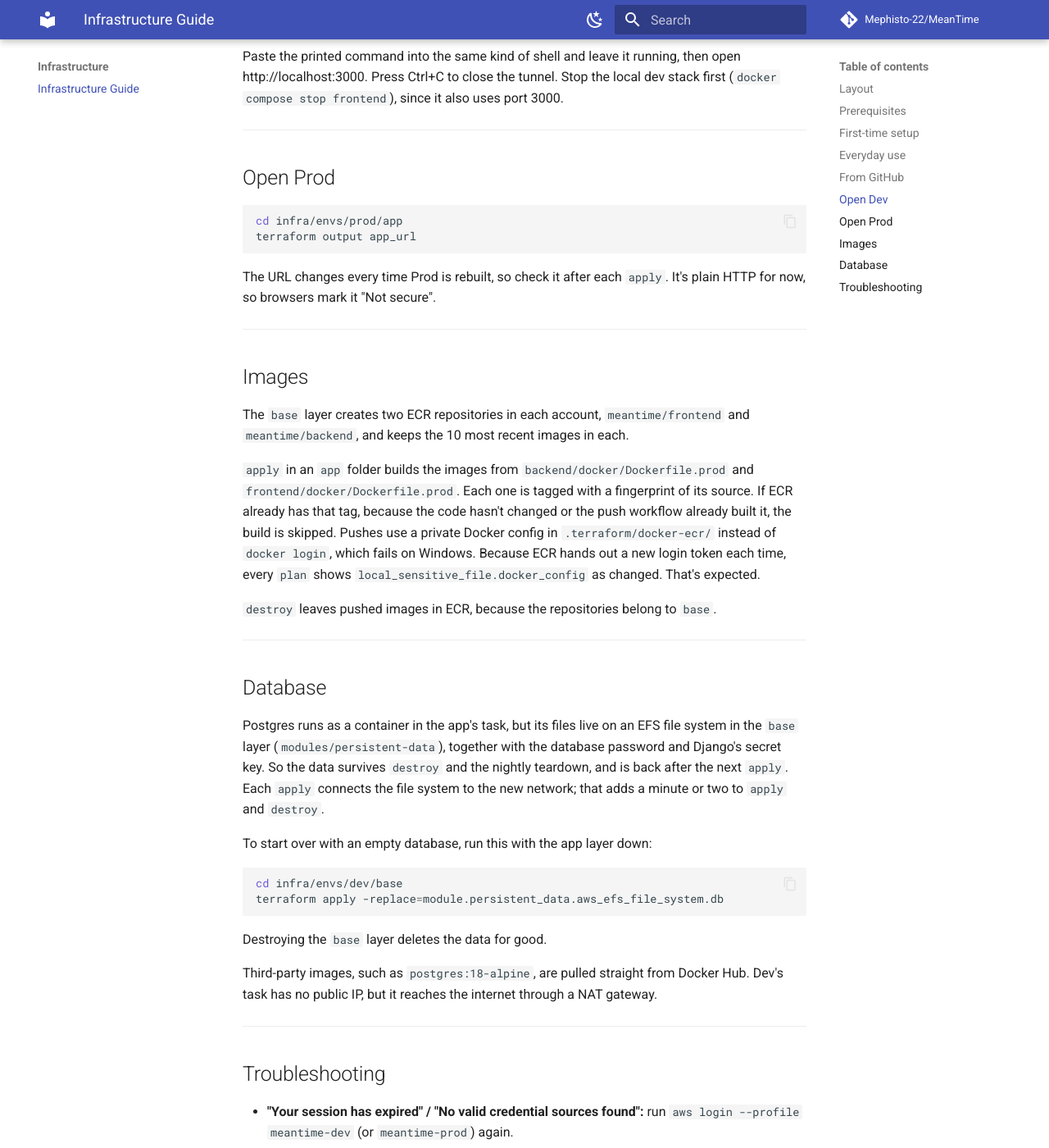
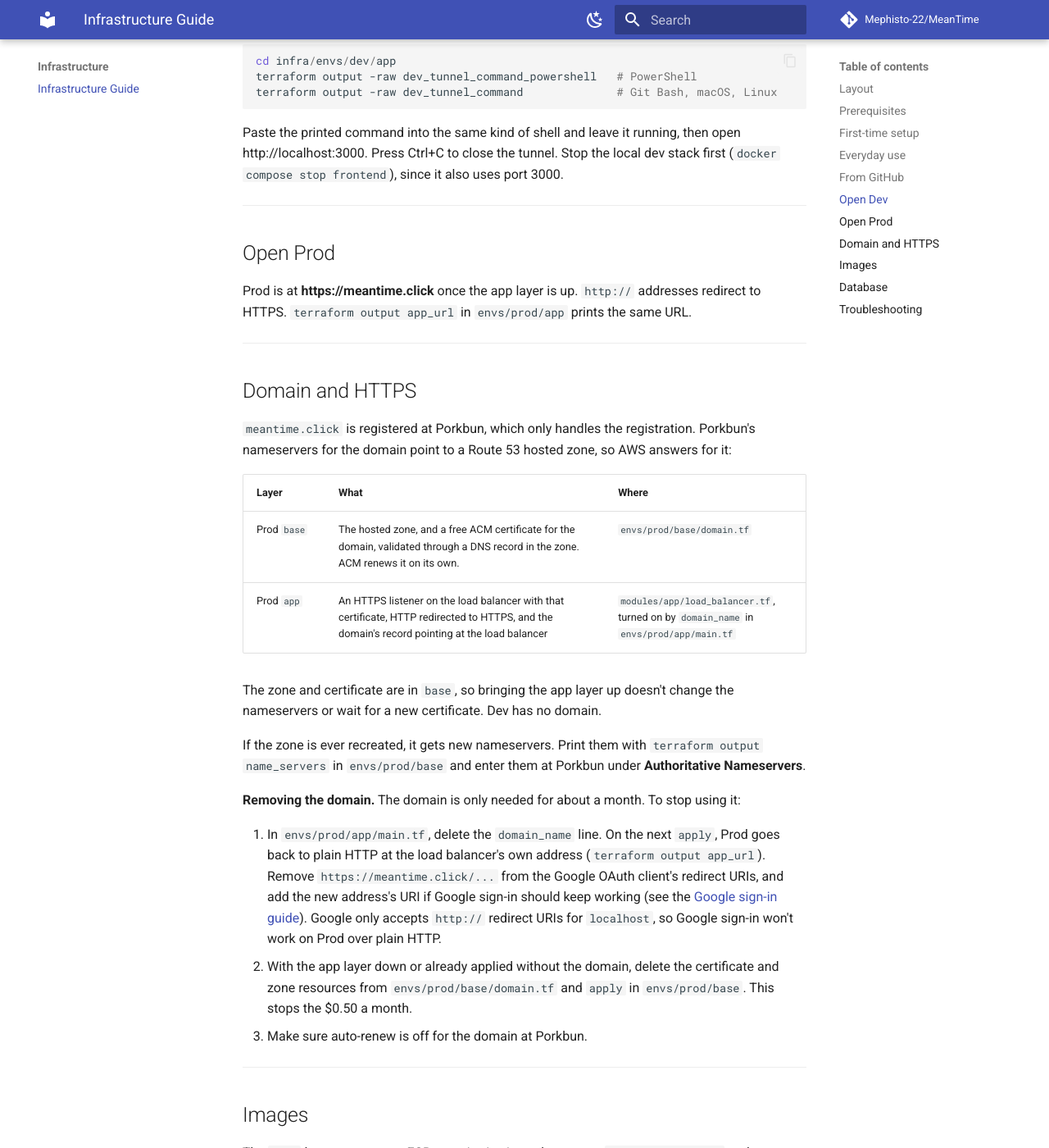
Before and after one commit to Mephisto-22/MeanTime, an MkDocs documentation site: the page built from docs/infrastructure/index.md, in a window 1280 px wide and 1400 px high, scrolled down 4415 px. Shown: the whole window at 82% size. Built offline with MkDocs 1.6.1 and Material for MkDocs 9.7.7, drawn with Linux system fonts in a browser that asks for light colours; comment, search, counter and statistics services are not loaded; some of the changed text lies outside the part shown.

Commit message:
docs(#98): Google sign-in guide, and Prod's domain and HTTPS

````diff
--- a/docs/infrastructure/index.md
+++ b/docs/infrastructure/index.md
@@ -3,7 +3,7 @@
 Terraform for MeanTime's AWS environments lives in the `infra/` folder. Dev and Prod live in **separate AWS accounts** (members of one AWS Organization) and are built from the same modules.
 
 - **Dev** is private: no public IP, load balancer or domain. Developers reach it through a Session Manager tunnel.
-- **Prod** is public, behind a load balancer.
+- **Prod** is public, behind a load balancer, at https://meantime.click.
 
 Each environment can be brought up for testing or a demo and torn down afterwards.
 
@@ -14,11 +14,11 @@ Each environment can be brought up for testing or a demo and torn down afterward
 ```text
 infra/
 ├── modules/
-│   ├── app/               # ECS cluster, service and task; builds and pushes images; Prod load balancer
+│   ├── app/               # ECS cluster, service and task; builds and pushes images; Prod load balancer and HTTPS
 │   ├── ecr/               # image repositories for our own images
 │   ├── github-oidc/       # lets GitHub Actions sign in to AWS (see "From GitHub")
 │   ├── network/           # VPC: private with a NAT gateway (Dev) or public for the load balancer (Prod)
-│   ├── persistent-data/   # the database's files (EFS) and secrets, kept when the app is torn down
+│   ├── persistent-data/   # the database's files (EFS), secrets and Google sign-in entries, kept when the app is torn down
 │   └── state-bucket/      # S3 bucket that stores Terraform state (used by bootstrap)
 ├── bootstrap/
 │   ├── dev/               # one-time: creates Dev's state bucket, writes envs/dev/backend.hcl
@@ -30,7 +30,7 @@ infra/
     │   └── app/           # temporary: network and ECS service
     └── prod/
         ├── backend.hcl
-        ├── base/
+        ├── base/          # as in Dev, plus the domain's DNS zone and HTTPS certificate (domain.tf)
         └── app/
 ```
 
@@ -109,7 +109,9 @@ terraform destroy                                # tear it down
 
 `apply` in an `app` folder builds any image that isn't in ECR yet (see [Images](#images)), and waits until the app is running and healthy. Expect about 5 minutes. The database keeps its data between `destroy` and `apply` (see [Database](#database)).
 
-While an environment is up it costs a few cents an hour (Dev: task and NAT gateway; Prod: task and load balancer). `destroy` stops all of it, and a nightly run tears down anything left up (see [From GitHub](#from-github)).
+While an environment is up it costs a few cents an hour (Dev: task and NAT gateway; Prod: task and load balancer). `destroy` stops all of it, and a nightly run tears down anything left up (see [From GitHub](#from-github)). Prod's DNS zone costs $0.50 a month whether the app is up or not (see [Domain and HTTPS](#domain-and-https)).
+
+The `app` layer reads entries the `base` layer creates, so apply `base` first whenever it has changed. Otherwise the `app` apply fails because it can't find them.
 
 ---
 
@@ -164,12 +166,28 @@ Paste the printed command into the same kind of shell and leave it running, then
 
 ## Open Prod
 
-```bash
-cd infra/envs/prod/app
-terraform output app_url
-```
+Prod is at **https://meantime.click** once the app layer is up. `http://` addresses redirect to HTTPS. `terraform output app_url` in `envs/prod/app` prints the same URL.
 
-The URL changes every time Prod is rebuilt, so check it after each `apply`. It's plain HTTP for now, so browsers mark it "Not secure".
+---
+
+## Domain and HTTPS
+
+`meantime.click` is registered at Porkbun, which only handles the registration. Porkbun's nameservers for the domain point to a Route 53 hosted zone, so AWS answers for it:
+
+| Layer | What | Where |
+|---|---|---|
+| Prod `base` | The hosted zone, and a free ACM certificate for the domain, validated through a DNS record in the zone. ACM renews it on its own. | `envs/prod/base/domain.tf` |
+| Prod `app` | An HTTPS listener on the load balancer with that certificate, HTTP redirected to HTTPS, and the domain's record pointing at the load balancer | `modules/app/load_balancer.tf`, turned on by `domain_name` in `envs/prod/app/main.tf` |
+
+The zone and certificate are in `base`, so bringing the app layer up doesn't change the nameservers or wait for a new certificate. Dev has no domain.
+
+If the zone is ever recreated, it gets new nameservers. Print them with `terraform output name_servers` in `envs/prod/base` and enter them at Porkbun under **Authoritative Nameservers**.
+
+**Removing the domain.** The domain is only needed for about a month. To stop using it:
+
+1. In `envs/prod/app/main.tf`, delete the `domain_name` line. On the next `apply`, Prod goes back to plain HTTP at the load balancer's own address (`terraform output app_url`). Remove `https://meantime.click/...` from the Google OAuth client's redirect URIs, and add the new address's URI if Google sign-in should keep working (see the [Google sign-in guide](../google-sign-in.md)). Google only accepts `http://` redirect URIs for `localhost`, so Google sign-in won't work on Prod over plain HTTP.
+2. With the app layer down or already applied without the domain, delete the certificate and zone resources from `envs/prod/base/domain.tf` and `apply` in `envs/prod/base`. This stops the $0.50 a month.
+3. Make sure auto-renew is off for the domain at Porkbun.
 
 ---
 
@@ -196,6 +214,8 @@ terraform apply -replace=module.persistent_data.aws_efs_file_system.db
 
 Destroying the `base` layer deletes the data for good.
 
+The `base` layer also creates two Parameter Store entries for Google sign-in, `/meantime/<env>/google-oauth-client-id` and `/meantime/<env>/google-oauth-client-secret`. Unlike the generated password and key, their values are pasted in by hand in the AWS console, once per account. See the [Google sign-in guide](../google-sign-in.md#in-aws).
+
 Third-party images, such as `postgres:18-alpine`, are pulled straight from Docker Hub. Dev's task has no public IP, but it reaches the internet through a NAT gateway.
 
 ---
@@ -206,4 +226,6 @@ Third-party images, such as `postgres:18-alpine`, are pulled straight from Docke
 - **`terraform` not recognized right after installing it:** restart VS Code (or open a new terminal outside it) so it picks up the new `PATH`.
 - **`terraform init` fails with "connection forcibly closed":** a flaky download from HashiCorp's servers. Run it again.
 - **The tunnel says port 3000 is in use:** stop the local dev stack's frontend, or whatever else is on port 3000.
+- **`app` apply fails with "couldn't find resource" for an SSM parameter:** that environment's `base` layer hasn't been applied since the entry was added. Apply `base` first.
+- **The Google sign-in button is missing, or Google says "invalid_client":** the Google entries in Parameter Store still hold the placeholder or were pasted incompletely. Fix them, then bring the app layer up again.
 - **Logs:** each container's logs are in CloudWatch under `terraform output log_group`.
````
Also changed, not shown: README.md (+2 -1 lines), docs/getting-started.md (+3 -0 lines), docs/google-sign-in.md (added, +155 -0 lines), docs/index.md (+2 -2 lines), frontend/README.md (+1 -0 lines).
